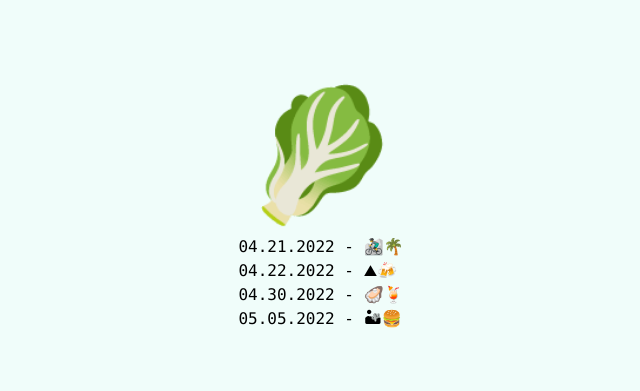
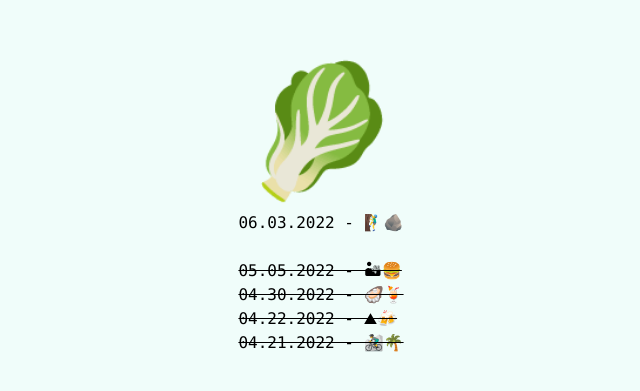
Before and after one commit to inghamemerson/lettuce, a website: page index.html in a window 1280 px wide. Shown: the part 189-580 px from the top of the page, without its empty margins (319-959 px from the left). Drawn offline with Linux system fonts and the light colour scheme; a web font is replaced by a local one.

Commit message:
update the lettice

```diff
--- a/index.html
+++ b/index.html
@@ -20,10 +20,13 @@
   <main class="flex flex-col min-h-screen justify-center items-center">
     <section>
       <h1 class="text-3xl sm:text-5xl md:text-7xl lg:text-8xl xl:text-9xl text-center mb-4">🥬</h1>
-      <p class="font-mono">04.21.2022 - 🚵‍♂️🌴</p>
-      <p class="font-mono">04.22.2022 - ⛰🍻</p>
-      <p class="font-mono">04.30.2022 - 🦪🍹</p>
-      <p class="font-mono">05.05.2022 - 🏜🍔</p>
+      <!-- <p class="font-mono">06.10.2022 - 🏔💐</p> -->
+      <p class="font-mono">06.03.2022 - 🧗‍♂️🪨</p>
+      <br />
+      <p class="font-mono line-through">05.05.2022 - 🏜🍔</p>
+      <p class="font-mono line-through">04.30.2022 - 🦪🍹</p>
+      <p class="font-mono line-through">04.22.2022 - ⛰🍻</p>
+      <p class="font-mono line-through">04.21.2022 - 🚵‍♂️🌴</p>
     </section>
   </main>
 </body>
```
